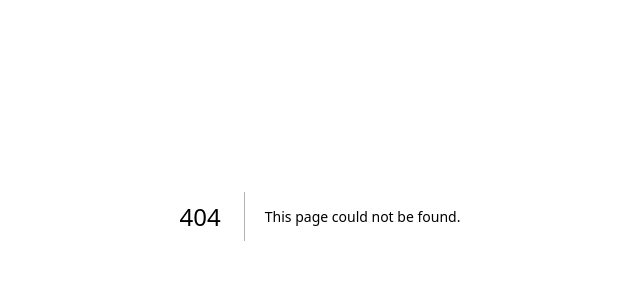
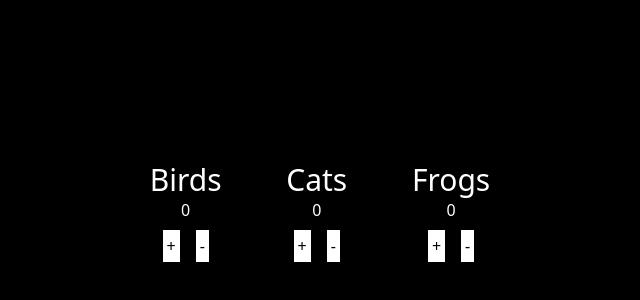
Before and after one commit to louziferr/react-starter, a Next.js app: page /counting in a window 1280 px wide. Before the commit this address had no page. Shown: the part 184-484 px from the top of the page, without its empty margins (320-960 px from the left). Built offline with nearby package versions, Linux system fonts and the light colour scheme.

Commit message:
first lesson (counter)

```diff
--- /dev/null
+++ b/app/counting/page.tsx
@@ -0,0 +1,12 @@
+"use client";
+import Counter from "@/components/counter";
+
+export default function CountingPage() {
+  return (
+    <>
+      <Counter name="Birds" />
+      <Counter name="Cats" />
+      <Counter name="Frogs" />
+    </>
+  );
+}
--- a/app/layout.tsx
+++ b/app/layout.tsx
@@ -14,7 +14,9 @@ export default function RootLayout({
   return (
     <html lang="en">
       <body className="min-w-screen bg-black flex items-center justify-center min-h-screen">
+        <header></header>
         {children}
+        <footer></footer>
       </body>
     </html>
   );
--- a/app/page.tsx
+++ b/app/page.tsx
@@ -1,3 +1,5 @@
+"use client";
+
 export default function Home() {
-  return <div className="bg-black text-white">Hello</div>;
+  return <div className="text-white text-3xl">Homepage!</div>;
 }
--- /dev/null
+++ b/components/counter.tsx
@@ -0,0 +1,38 @@
+"use client";
+import { useState } from "react";
+
+interface CounterProps {
+  name: string;
+}
+
+export default function Counter({ name }: CounterProps) {
+  const [counter, setCounter] = useState(0);
+
+  function increase() {
+    setCounter(counter + 1);
+  }
+
+  function decrease() {
+    setCounter(counter - 1);
+  }
+
+  return (
+    <div className="text-white text-center mx-8">
+      <h2 className="text-3xl">{name}</h2>
+      <p>{counter}</p>
+      <button
+        className="m-2 p-1 bg-white text-black cursor-pointer"
+        onClick={increase}
+      >
+        +
+      </button>
+
+      <button
+        className="m-2 p-1 bg-white text-black cursor-pointer"
+        onClick={decrease}
+      >
+        -
+      </button>
+    </div>
+  );
+}
```
